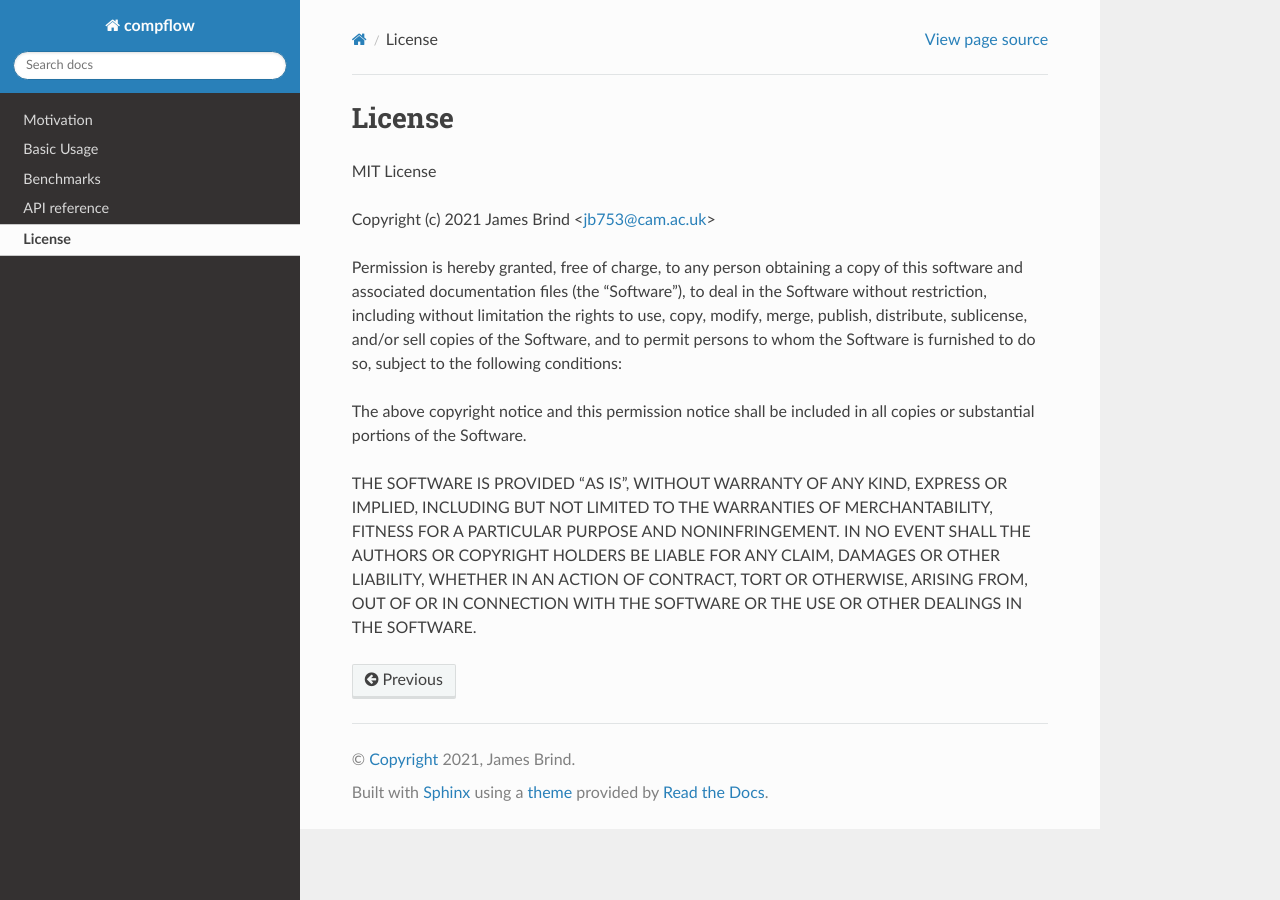
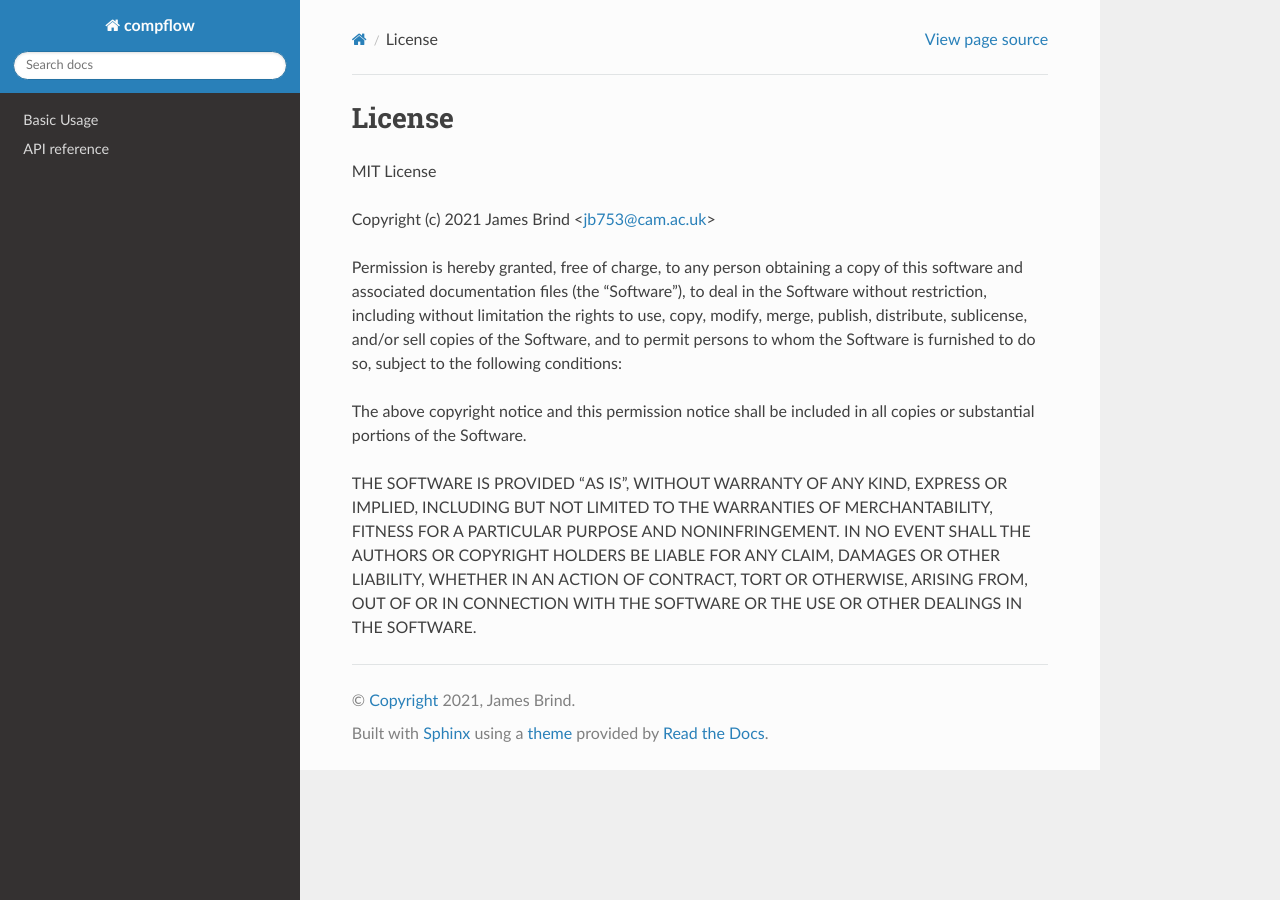
Before and after one commit to jb753/compflow, a Sphinx documentation site: the page built from docs/copyright.rst, in a window 1280 px wide. Built offline with Sphinx 7.4.7 and the Read the Docs theme 2.0.0, drawn with Linux system fonts in a browser that asks for light colours; pages that are not in the unit, such as notebooks, are missing from menus.

Commit message:
Work on about, start freshening up benchmark

```diff
--- a/docs/index.rst
+++ b/docs/index.rst
@@ -8,11 +8,9 @@
 .. toctree::
    :maxdepth: 1
 
-   motivation
+   about
    usage
-   benchmarks
    api
-   copyright
 
 .. image:: _static/sample.png
    :align: center
--- a/docs/motivation.rst
+++ /dev/null
@@ -1,2 +0,0 @@
-Motivation
-==========
```
Also changed, not shown: 1 other file.
